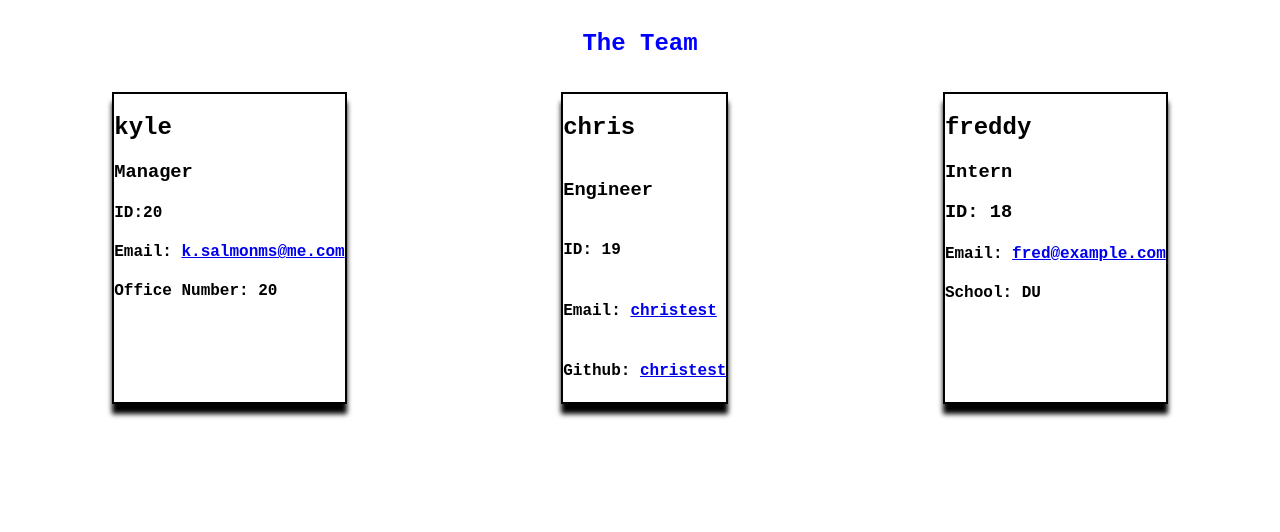
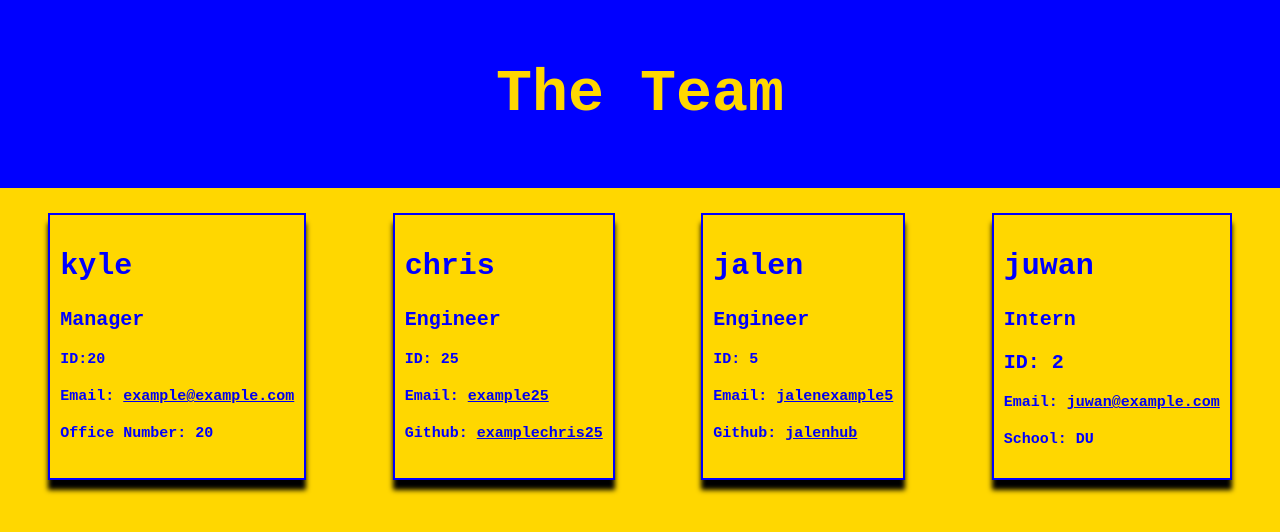
Before and after one commit to kylejames20/TheTeamTheTeamTheTeam-Generator, a website: page dist/create.html in a window 1280 px wide. Drawn offline with Linux system fonts and the light colour scheme.

Commit message:
added mpre styling to css

```diff
--- a/dist/create.html
+++ b/dist/create.html
@@ -20,21 +20,28 @@
     <h3>Manager</h3>
     <section>
         <h4>ID:20</h4>
-        <h4>Email: <a href="mailto: k.salmonms@me.com">k.salmonms@me.com</a></h4>
+        <h4>Email: <a href="mailto: example@example.com">example@example.com</a></h4>
         <h4>Office Number: 20</h4>
     </section>
 </div>
         <div class="engineercard">
         <h2>chris</h2>
         <h3>Engineer</h3>
-        <h4>ID: 19</h4>
-        <h4>Email: <a href="mailto: christest">christest</a></h4>
-        <h4>Github: <a href="https://github.com/christest" target="_blank">christest</a></h4>
+        <h4>ID: 25</h4>
+        <h4>Email: <a href="mailto: example25">example25</a></h4>
+        <h4>Github: <a href="https://github.com/examplechris25" target="_blank">examplechris25</a></h4>
+    </div>
+        <div class="engineercard">
+        <h2>jalen</h2>
+        <h3>Engineer</h3>
+        <h4>ID: 5</h4>
+        <h4>Email: <a href="mailto: jalenexample5">jalenexample5</a></h4>
+        <h4>Github: <a href="https://github.com/jalenhub" target="_blank">jalenhub</a></h4>
     </div>  <div class="interncard">
-        <h2>freddy</h2>
+        <h2>juwan</h2>
         <h3>Intern</h3>
-        <h3>ID: 18</h3>
-        <h4>Email: <a href="mailto: fred@example.com">fred@example.com</a></h4>
+        <h3>ID: 2</h3>
+        <h4>Email: <a href="mailto: juwan@example.com">juwan@example.com</a></h4>
         <h4>School: DU</h4>
     </div>
         </main>
--- a/dist/style.css
+++ b/dist/style.css
@@ -2,13 +2,39 @@
     font-family: 'Courier New', Courier, monospace;
 }
 
-a:hover {
+/* a:hover {
     color: black;
+} */
+a {
+    text-decoration: underline;
 }
 
+
 body {
+    background-color: gold;
     margin: 0;
     padding: 0;
+}
+
+h1 {
+    background-color: blue;
+    color: gold;
+    font-size: 60px;
+}
+
+h2 {
+    color: blue;
+    font-size: 30px;
+}
+
+h3 {
+    color: blue;
+    font-size: 20px;
+}
+
+h4 {
+    color: blue;
+    font-size: 15px;
 }
 
 main {
@@ -21,31 +47,40 @@ main {
 
 
 nav {
-    background-color: white;
-    color: blue;
+    background-color: blue;
+    color: gold;
     margin-bottom: 5px;
     padding: 10px;
     text-align: center;
 }
 
 .engineercard {
-    border: black solid 2px;
+    background-color: gold;
+    border: blue solid 2px;
     box-shadow: 0px 10px 5px 0 black;
-    display: grid;
-    justify-content: space-around;
+    margin: 20px;
+    padding: 10px;
     width: fit-content;
 }
 
 .interncard {
-    border: black solid 2px;
+    background-color: gold;
+    border: blue solid 2px;
+    bottom: auto;
     box-shadow: 0px 10px 5px 0 black;
-    justify-content: space-around;
+    margin: 20px;
+    padding: 10px;
     width: fit-content;
 }
 
 .managercard {
-    border: black solid 2px;
+    background-color: gold;
+    border: blue solid 2px;
     box-shadow: 0px 10px 5px 0 black;
     justify-content: center;
+    margin: 20px;
+    padding: 10px;
+    /* position: absolute; */
+    /* transform-origin: top; */
     width: fit-content;
 }
```
